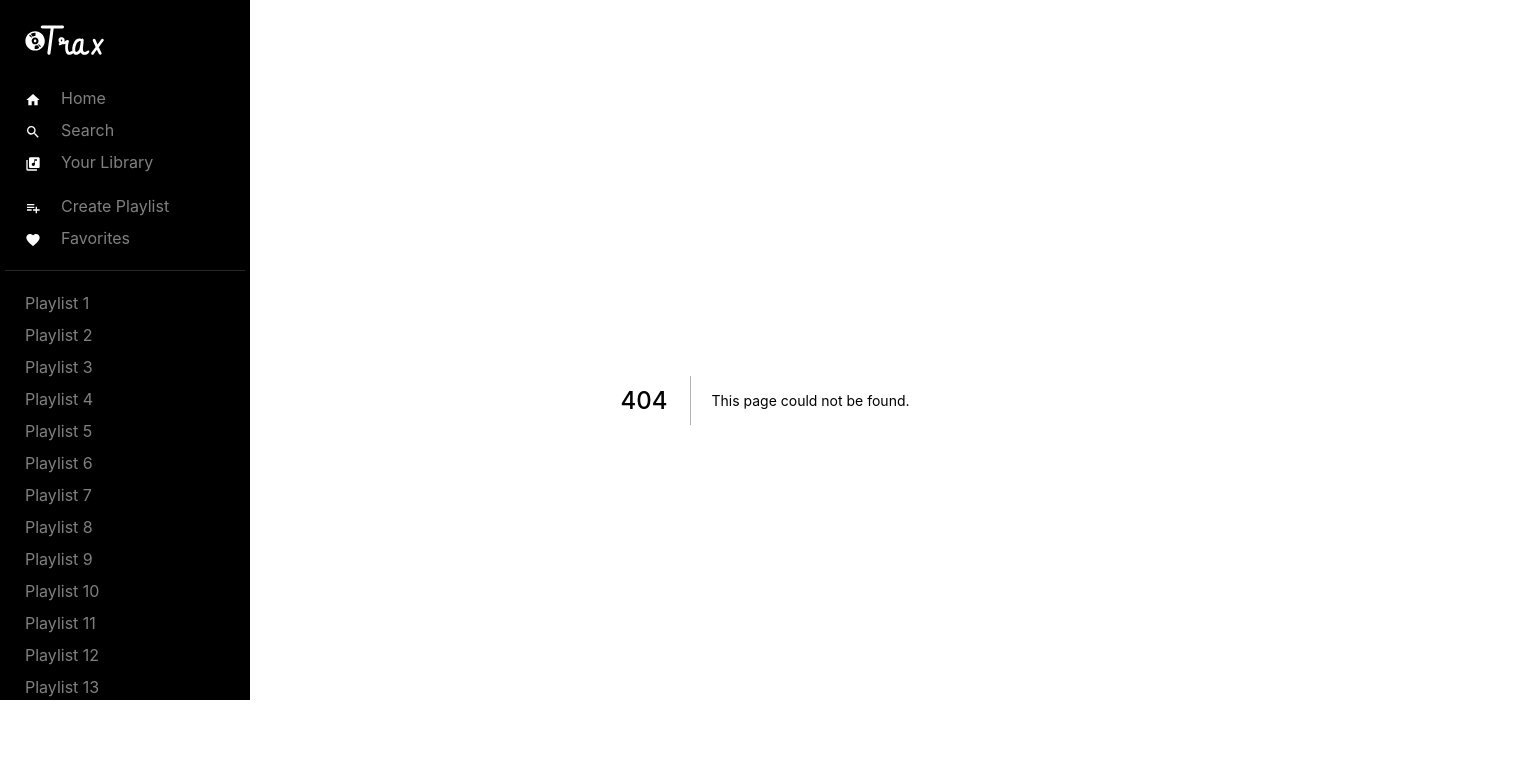
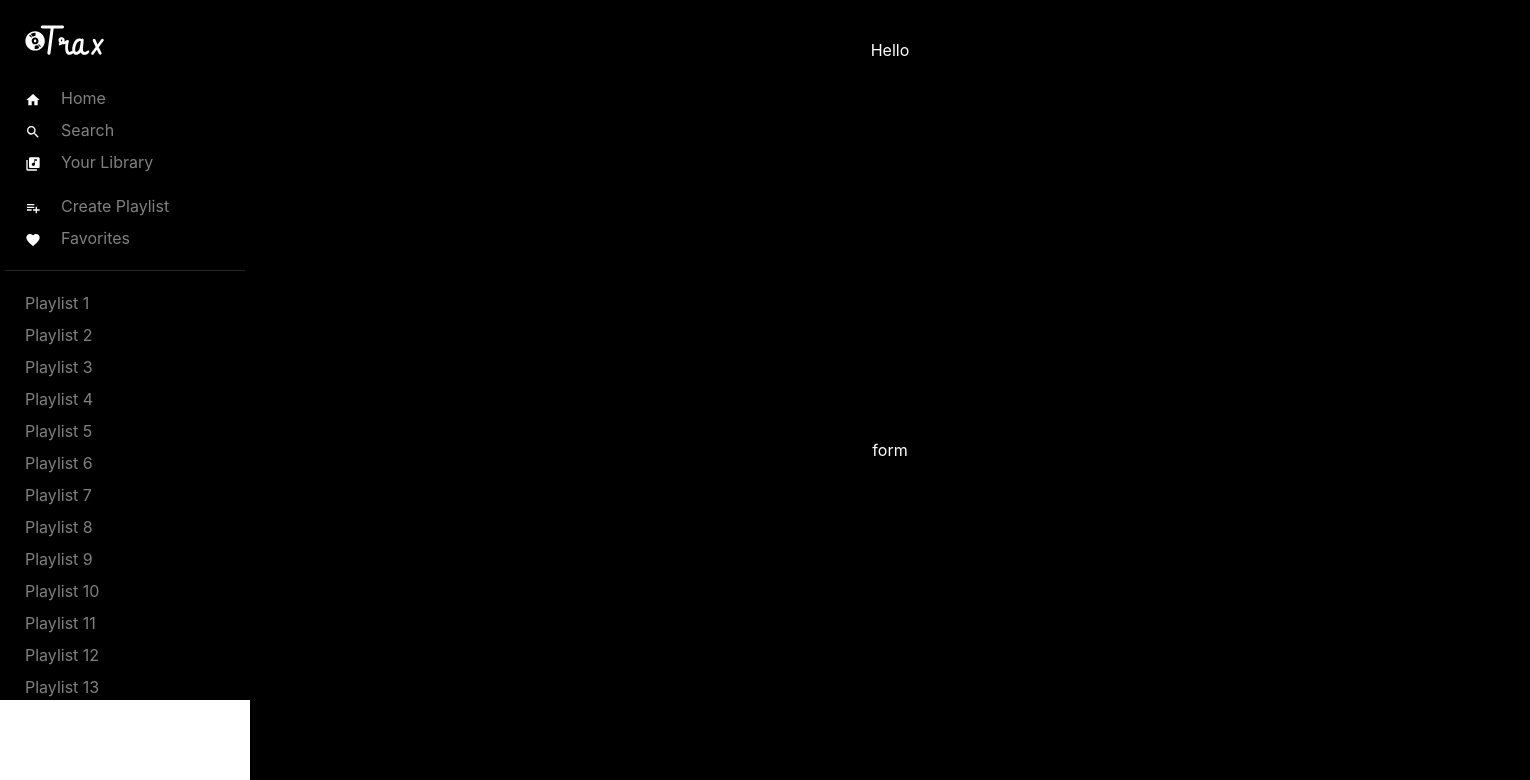
Before and after one commit to xDamneDx/frontendmasters-fullstack-music, a Next.js app: page /signup in a window 1280 px wide. Before the commit this address had no page. Shown: the top 780 px of the page, 1530 px wide, since content can reach past the window. Built offline with nearby package versions, Linux system fonts and the light colour scheme.

Commit message:
Created signup page

```diff
--- /dev/null
+++ b/pages/signup.tsx
@@ -0,0 +1,10 @@
+// Components:
+import AuthForm from "../components/authForm";
+
+const Signup = () => {
+  return <AuthForm mode="signup" />;
+};
+
+Signup.authPage = true;
+
+export default Signup;
```
